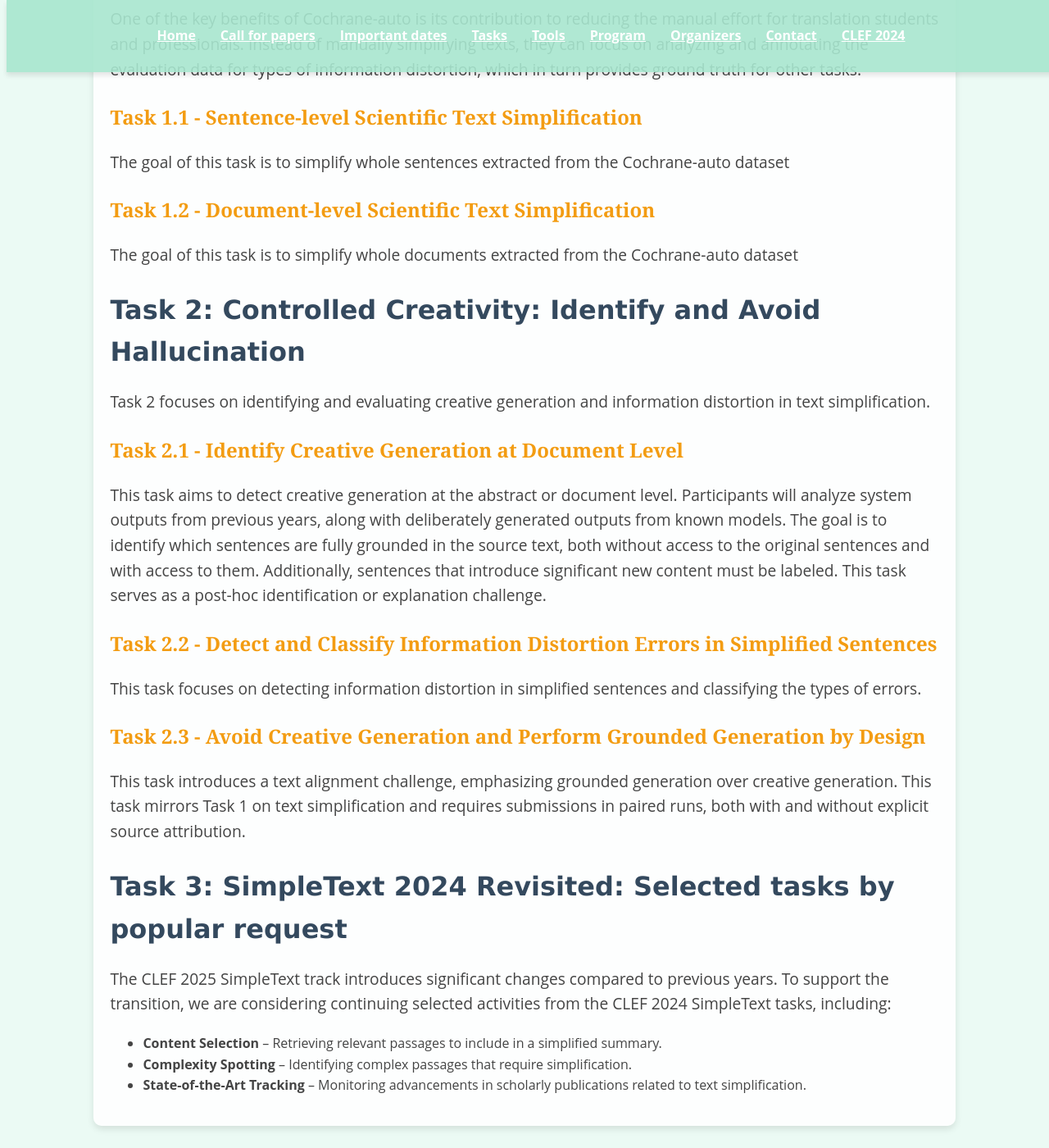
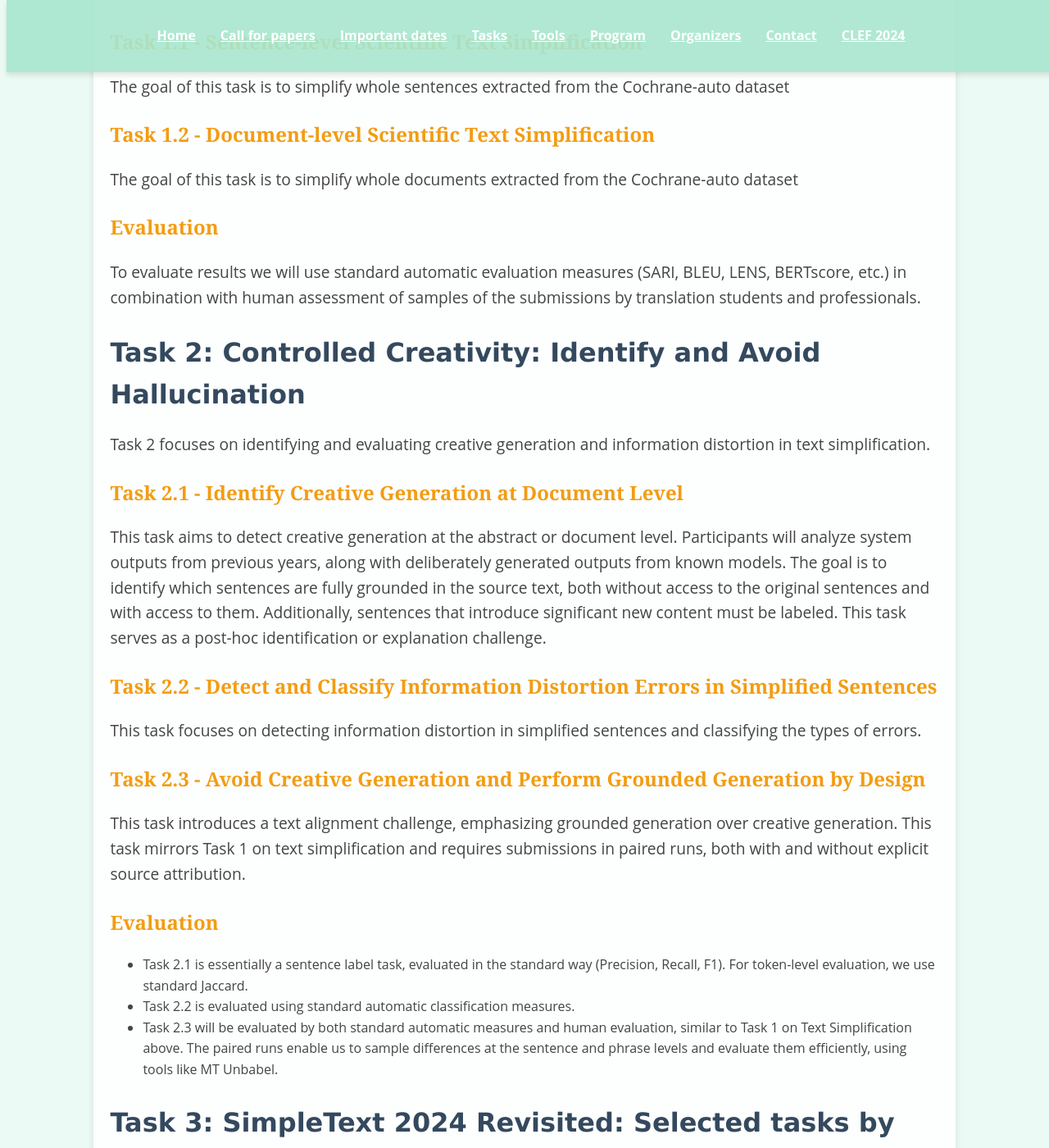
Before and after one commit to simpletext-madics/2025, a Jekyll site: the page built from tasks.md, in a window 1280 px wide and 1400 px high, scrolled down 1131 px. Shown: the whole window at 82% size. Built offline with Jekyll 4.4.1, drawn with Linux system fonts in a browser that asks for light colours; some of the changed text lies outside the part shown.

Commit message:
Update tasks.md

```diff
--- a/tasks.md
+++ b/tasks.md
@@ -18,13 +18,16 @@ The CLEF 2025 SimpleText track introduced the Cochrane-auto corpus, derived from
 
 Cochrane-auto provides authentic parallel data produced by the same authors, enabling true document-level simplification. It incorporates advanced simplification techniques such as sentence merging, reordering, and alignment with discourse structure. This approach contrasts with more standard simplification corpora by realigning data at the paragraph, sentence, and document levels.
 
-<br>One of the key benefits of Cochrane-auto is its contribution to reducing the manual effort for translation students and professionals. Instead of manually simplifying texts, they can focus on analyzing and annotating the evaluation data for types of information distortion, which in turn provides ground truth for other tasks.
+Fro that we extract two subtasks:
 
 ### Task 1.1 - Sentence-level Scientific Text Simplification
 The goal of this task is to simplify whole sentences extracted from the Cochrane-auto dataset
 
 ### Task 1.2 - Document-level Scientific Text Simplification
 The goal of this task is to simplify whole documents extracted from the Cochrane-auto dataset
+
+### Evaluation
+To evaluate results we will use standard automatic evaluation measures (SARI, BLEU, LENS, BERTscore, etc.) in combination with human assessment of samples of the submissions by translation students and professionals.
 
 ## Task 2: Controlled Creativity: Identify and Avoid Hallucination
 
@@ -42,6 +45,11 @@ This task focuses on detecting information distortion in simplified sentences an
 
 This task introduces a text alignment challenge, emphasizing grounded generation over creative generation. This task mirrors Task 1 on text simplification and requires submissions in paired runs, both with and without explicit source attribution.
 
+### Evaluation
+ - Task 2.1 is essentially a sentence label task, evaluated in the standard way (Precision, Recall, F1). For token-level evaluation, we use standard Jaccard.
+ - Task 2.2 is evaluated using standard automatic classification measures.
+ - Task 2.3 will be evaluated by both standard automatic measures and human evaluation, similar to Task 1 on Text Simplification above. The paired runs enable us to sample  differences at the sentence and phrase levels and evaluate them efficiently, using tools like MT Unbabel.
+
 ## Task 3: SimpleText 2024 Revisited: Selected tasks by popular request
 
 The CLEF 2025 SimpleText track introduces significant changes compared to previous years. To support the transition, we are considering continuing selected activities from the CLEF 2024 SimpleText tasks, including:
```
